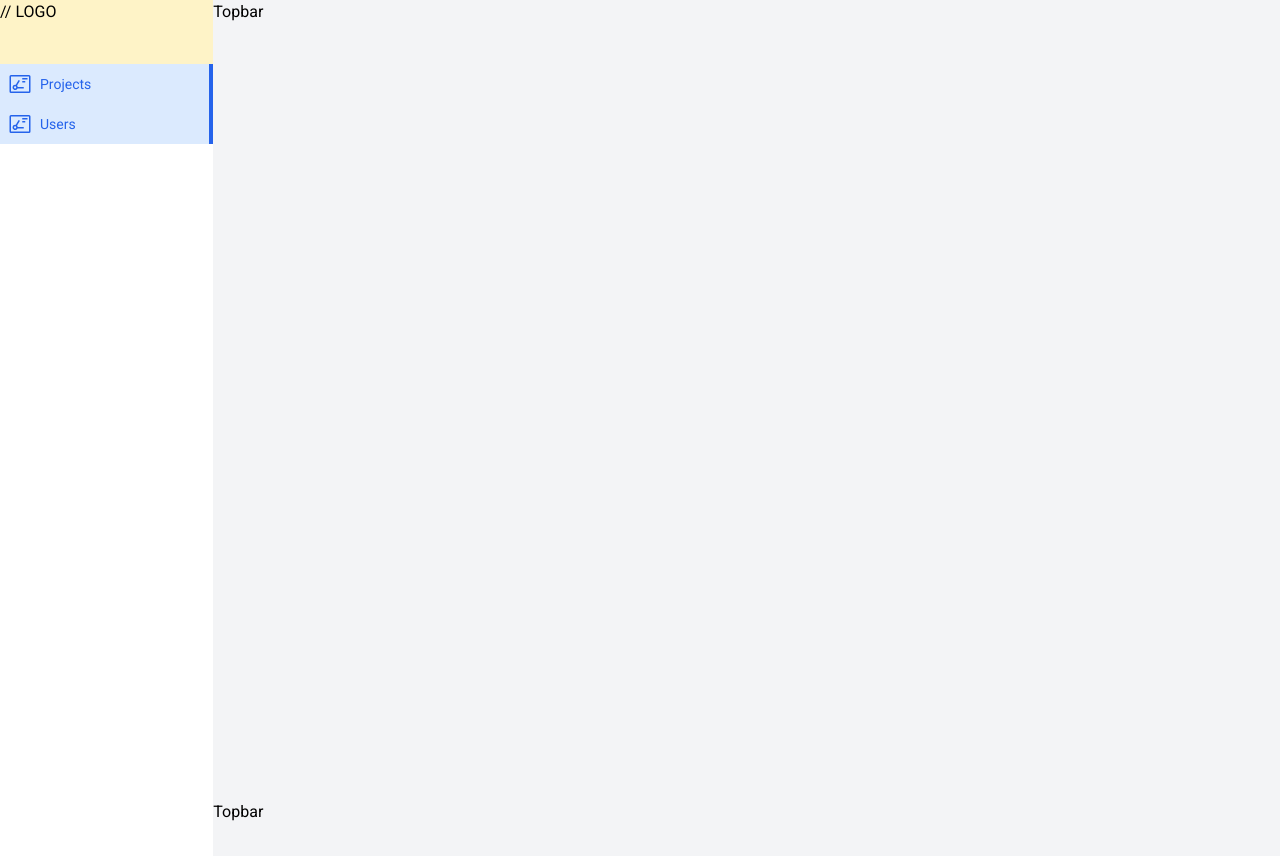
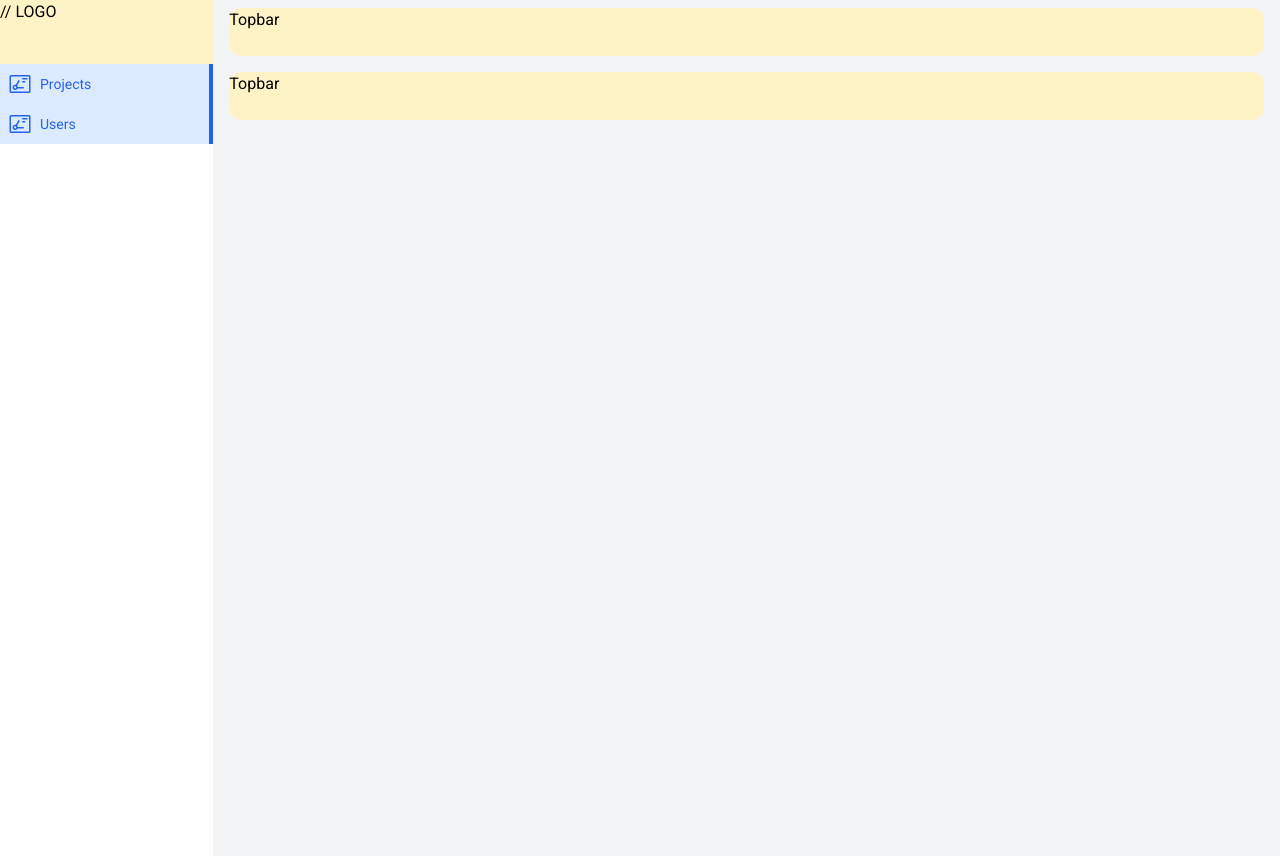
Before and after one commit to rmingon/agile-tools, a Nuxt app in the folder front/: page / in a window 1280 px wide. Shown: the top 856 px of the page. Built offline with nearby package versions, Linux system fonts and the light colour scheme.

Commit message:
add topbar style

```diff
--- a/front/components/Topbar.vue
+++ b/front/components/Topbar.vue
@@ -1,5 +1,7 @@
 <template>
-  <div class="h-screen">
+  <div class="flex items-center h-16 w-full">
+    <div class="rounded-xl mx-4 my-3 h-12 bg-amber-100 w-full">
       Topbar
+    </div>
   </div>
 </template>
```
